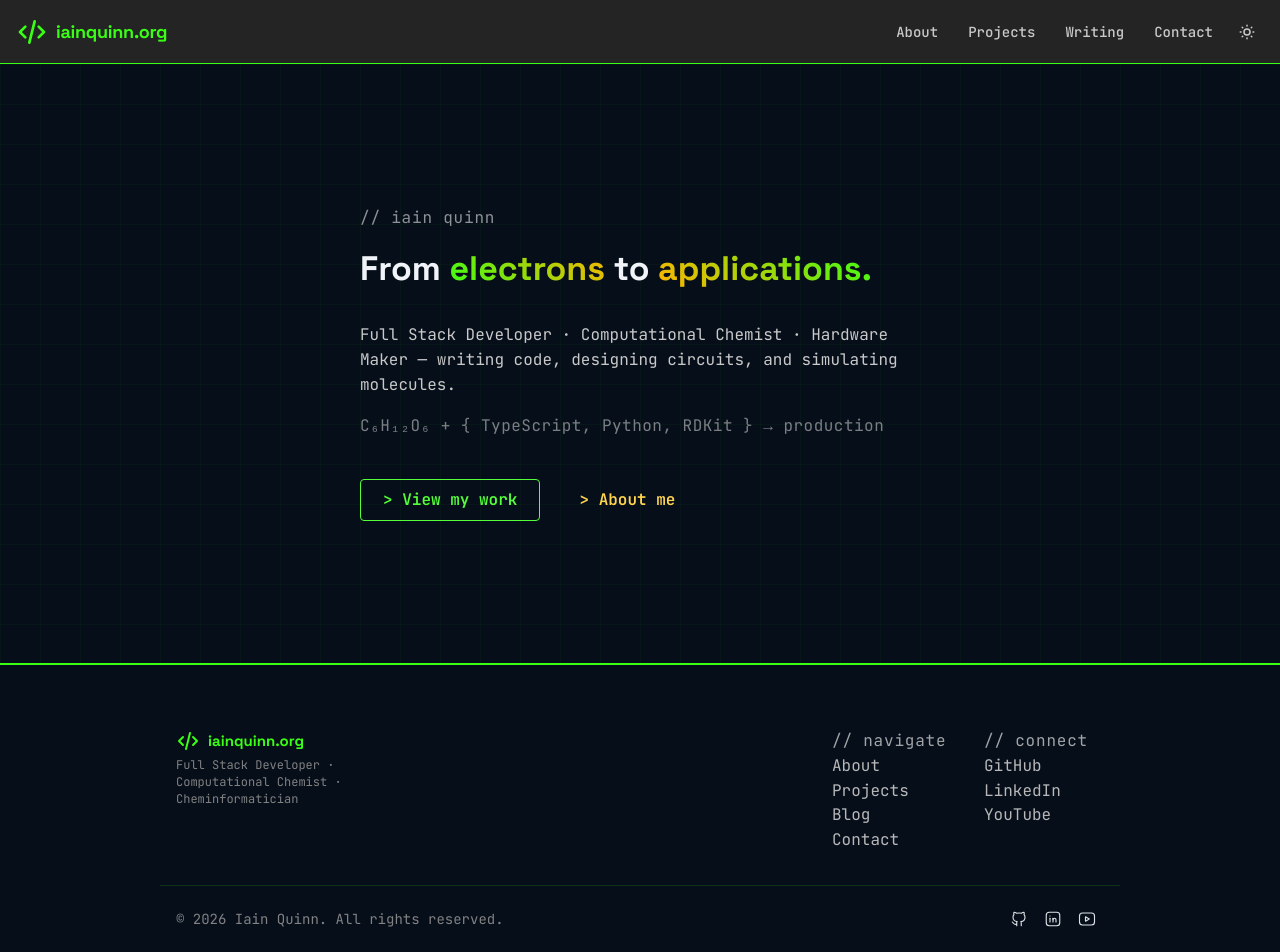
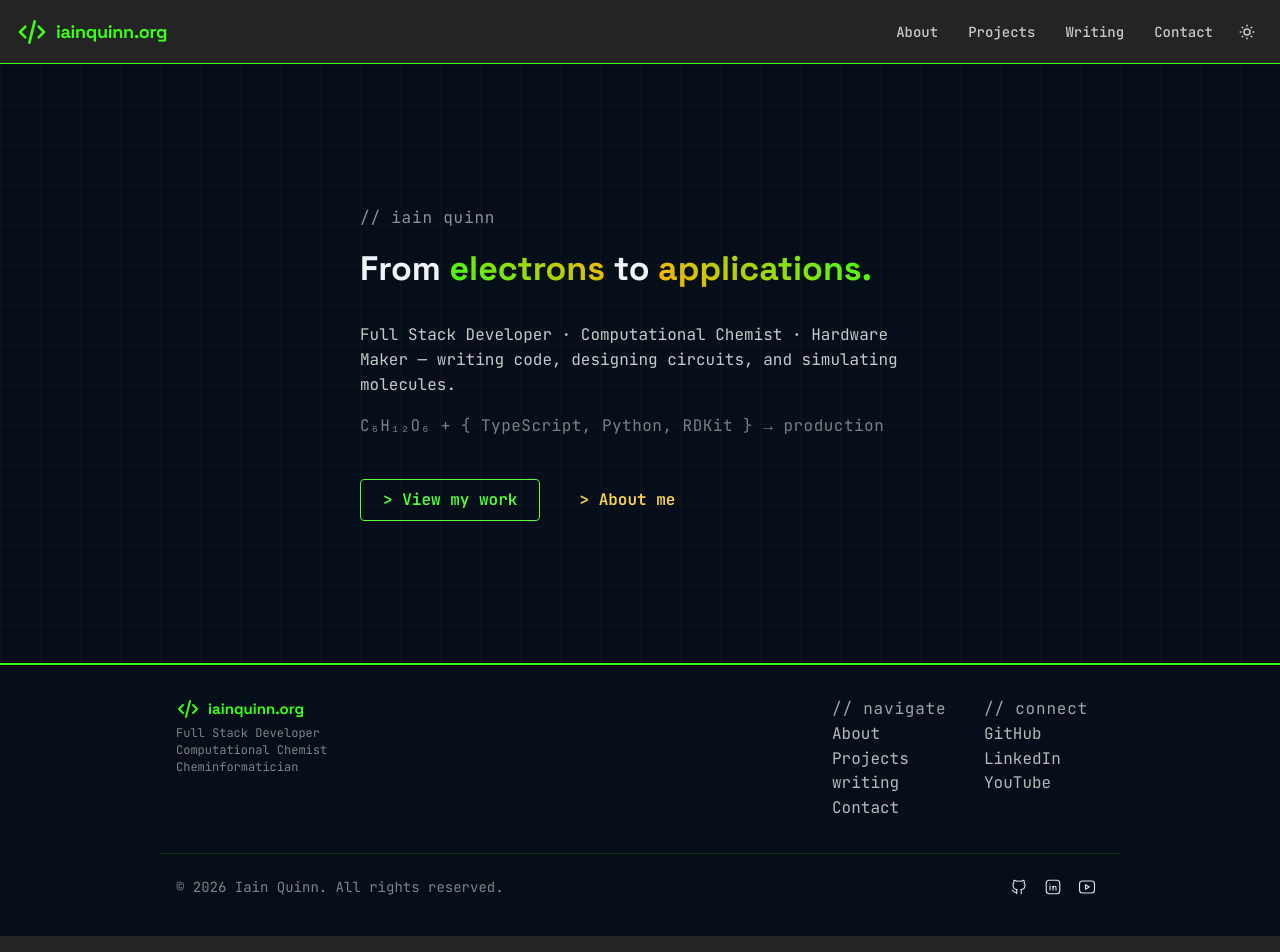
Before and after one commit to IainQuinn/iainquinn.org, a React (Vite) app: page / in a window 1280 px wide. Shown: the top 952 px of the page. Built offline with nearby package versions, Linux system fonts and the light colour scheme.

Commit message:
fix: updated footer

```diff
--- a/src/components/Footer/Footer.module.css
+++ b/src/components/Footer/Footer.module.css
@@ -1,5 +1,5 @@
 .footer {
-  padding-top: calc(var(--mantine-spacing-xl) * 2);
+  padding-top: calc(var(--mantine-spacing-xl));
   padding-bottom: var(--mantine-spacing-xl);
   background-color: light-dark(var(--mantine-color-gray-0), #060e1a);
   border-top: 1px solid var(--mantine-color-phosphor-5);
--- a/src/components/Footer/Footer.tsx
+++ b/src/components/Footer/Footer.tsx
@@ -11,7 +11,7 @@ import classes from "./Footer.module.css";
 const navLinks = [
   { label: "About", link: "/about" },
   { label: "Projects", link: "/projects" },
-  { label: "Blog", link: "/blog" },
+  { label: "writing", link: "/writing" },
   { label: "Contact", link: "/contact" },
 ];
 
@@ -27,7 +27,7 @@ export function Footer() {
             </Title>
           </Group>
           <Text size="xs" c="dimmed" className={classes.description} mt={4}>
-            Full Stack Developer · Computational Chemist · Cheminformatician
+            Full Stack Developer Computational Chemist Cheminformatician
           </Text>
         </div>
 
```
